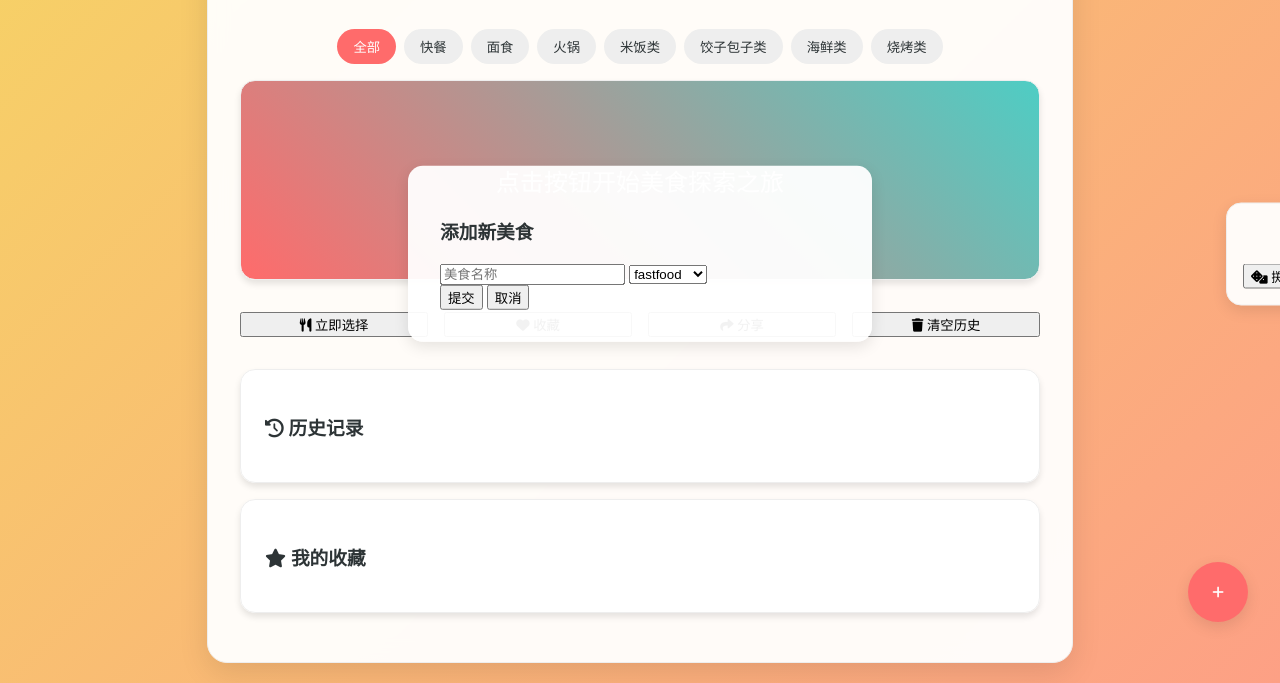
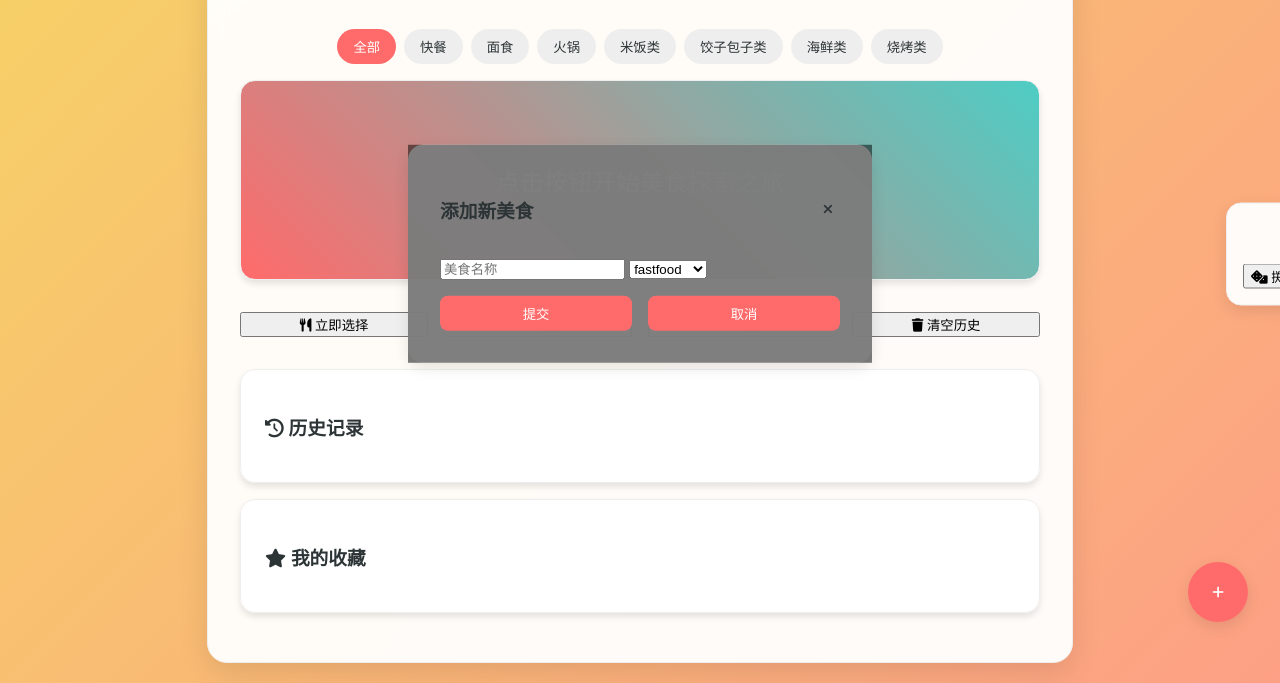
Before and after one commit to Julius-chu7/dinner-selector, a plain HTML site: page docs/index.html in a window 1280 px wide. Both pictures are taken after a click on the button 1218 px from the left and 738 px from the top of the page. Shown: the part 146-829 px from the top of the page. Drawn offline with Linux system fonts and the light colour scheme.

Commit message:
Update index.html

```diff
--- a/docs/index.html
+++ b/docs/index.html
@@ -264,6 +264,58 @@
             max-width: 400px;
         }
 
+        .custom-dialog::before {
+            content: '';
+            position: fixed;
+            top: 0;
+            left: 0;
+            right: 0;
+            bottom: 0;
+            background: rgba(0, 0, 0, 0.5);
+            z-index: -1;
+        }
+
+        .dialog-header {
+            display: flex;
+            justify-content: space-between;
+            align-items: center;
+            margin-bottom: 1rem;
+        }
+
+        .close-btn {
+            background: none;
+            border: none;
+            color: var(--text);
+            cursor: pointer;
+            padding: 0.5rem;
+            transition: all 0.3s ease;
+        }
+
+        .close-btn:hover {
+            color: var(--primary);
+        }
+
+        .dialog-buttons {
+            display: flex;
+            gap: 1rem;
+            margin-top: 1rem;
+        }
+
+        .dialog-buttons button {
+            flex: 1;
+            padding: 0.5rem;
+            border-radius: 8px;
+            border: none;
+            background: var(--primary);
+            color: white;
+            cursor: pointer;
+            transition: all 0.3s ease;
+        }
+
+        .dialog-buttons button:hover {
+            opacity: 0.9;
+        }
+
         @keyframes spin {
             to { transform: rotate(360deg); }
         }
@@ -399,6 +451,7 @@
         // 数据存储
         let history = JSON.parse(localStorage.getItem('foodHistory')) || [];
         let favorites = JSON.parse(localStorage.getItem('foodFavorites')) || [];
+        let isDialogOpen = false;
 
         // 初始化显示
         updateHistoryDisplay();
@@ -422,6 +475,71 @@
         const savedTheme = localStorage.getItem('theme') || 'light';
         document.documentElement.setAttribute('data-theme', savedTheme);
         updateThemeIcon(savedTheme);
+
+        // 自定义美食弹窗
+        function showCustomDialog() {
+            if (isDialogOpen) return;
+
+            isDialogOpen = true;
+
+            const dialog = document.createElement('div');
+            dialog.className = 'custom-dialog';
+            dialog.innerHTML = `
+                <div class="dialog-header">
+                    <h3>添加新美食</h3>
+                    <button class="close-btn" onclick="closeDialog()">
+                        <i class="fas fa-times"></i>
+                    </button>
+                </div>
+                <input type="text" id="foodName" placeholder="美食名称">
+                <select id="foodCategory">
+                    ${Object.keys(foodData).map(k => `<option value="${k}">${k}</option>`).join('')}
+                </select>
+                <div class="dialog-buttons">
+                    <button onclick="submitFood()">提交</button>
+                    <button onclick="closeDialog()">取消</button>
+                </div>
+            `;
+
+            dialog.addEventListener('click', (e) => {
+                if (e.target === dialog) {
+                    closeDialog();
+                }
+            });
+
+            document.addEventListener('keydown', (e) => {
+                if (e.key === 'Escape') {
+                    closeDialog();
+                }
+            });
+
+            document.body.appendChild(dialog);
+        }
+
+        function closeDialog() {
+            const dialog = document.querySelector('.custom-dialog');
+            if (dialog) {
+                dialog.remove();
+                isDialogOpen = false;
+            }
+        }
+
+        function submitFood() {
+            const foodName = document.getElementById('foodName').value.trim();
+            const category = document.getElementById('foodCategory').value;
+
+            if (!foodName) {
+                alert('美食名称不能为空！');
+                return;
+            }
+
+            if (addCustomFood(foodName, category)) {
+                alert('添加成功！');
+                closeDialog();
+            } else {
+                alert('该美食已存在！');
+            }
+        }
 
         // 核心功能
         function startSelection() {
@@ -466,7 +584,7 @@
         // 历史记录
         function addToHistory(food) {
             if (history.length >= 20) {
-                history.pop(); // 移除最旧的一条记录
+                history.pop();
             }
             history.unshift({
                 food: food,
@@ -505,7 +623,7 @@
             const listElement = document.getElementById('favoriteList');
             listElement.innerHTML = favorites.map(food => `
                 <div class="history-item">
-                    <span❤️ ${food}</span>
+                    <span>❤️ ${food}</span>
                     <span class="delete-btn" onclick="removeFromFavorite('${food}')" aria-label="删除收藏">
                         <i class="fas fa-times"></i>
                     </span>
@@ -573,7 +691,6 @@
             const toolbox = document.getElementById('toolbox');
             toolbox.classList.toggle('active');
 
-            // 自动隐藏逻辑
             if (toolbox.classList.contains('active')) {
                 setTimeout(() => {
                     if (toolbox.classList.contains('active')) {
@@ -603,51 +720,11 @@
             const touchEndX = e.changedTouches[0].clientX;
             const toolbox = document.getElementById('toolbox');
 
-            // 右滑展开工具栏
             if (touchEndX - touchStartX > 50 && window.innerWidth <= 768) {
                 toolbox.classList.add('active');
                 setTimeout(() => toolbox.classList.remove('active'), 3000);
             }
         });
-
-        // 自定义美食弹窗
-        function showCustomDialog() {
-            const dialog = document.createElement('div');
-            dialog.className = 'custom-dialog';
-            dialog.innerHTML = `
-                <h3>添加新美食</h3>
-                <input type="text" id="foodName" placeholder="美食名称">
-                <select id="foodCategory">
-                    ${Object.keys(foodData).map(k => `<option value="${k}">${k}</option>`).join('')}
-                </select>
-                <div class="dialog-buttons">
-                    <button onclick="submitFood()">提交</button>
-                    <button onclick="closeDialog()">取消</button>
-                </div>
-            `;
-            document.body.appendChild(dialog);
-        }
-
-        function submitFood() {
-            const foodName = document.getElementById('foodName').value.trim();
-            const category = document.getElementById('foodCategory').value;
-
-            if (!foodName) {
-                alert('美食名称不能为空！');
-                return;
-            }
-
-            if (addCustomFood(foodName, category)) {
-                alert('添加成功！');
-                closeDialog();
-            } else {
-                alert('该美食已存在！');
-            }
-        }
-
-        function closeDialog() {
-            document.querySelector('.custom-dialog')?.remove();
-        }
 
         function addCustomFood(newFood, category) {
             if (!foodData[category].includes(newFood)) {
```
